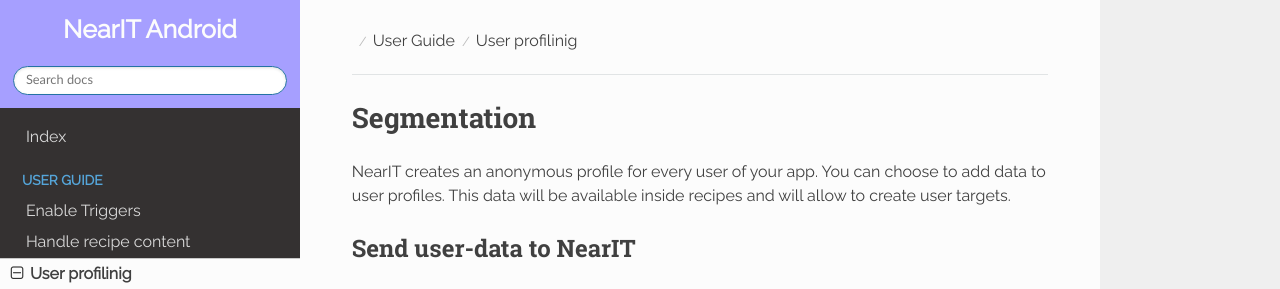
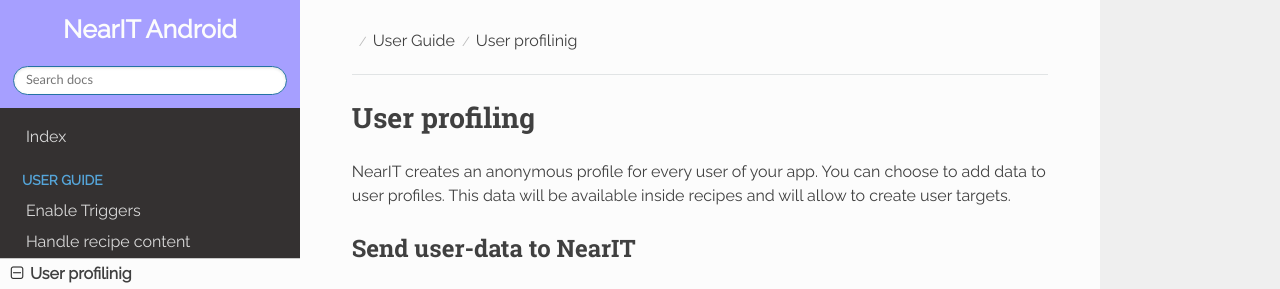
Before and after one commit to nearit/Android-SDK, an MkDocs documentation site: the page built from docs/user-profilation.md, in a window 1280 px wide and 900 px high. Shown: the top 289 px of the window. Built offline with MkDocs 1.6.1, drawn with Linux system fonts in a browser that asks for light colours; nearby versions of some CDN libraries; old or Windows-style settings are respelled for this version of MkDocs.

Commit message:
Update user-profilation.md

```diff
--- a/docs/user-profilation.md
+++ b/docs/user-profilation.md
@@ -1,4 +1,4 @@
-# Segmentation
+# User profiling
 
 NearIT creates an anonymous profile for every user of your app. You can choose to add data to user profiles. This data will be available inside recipes and will allow to create user targets.
 
```
